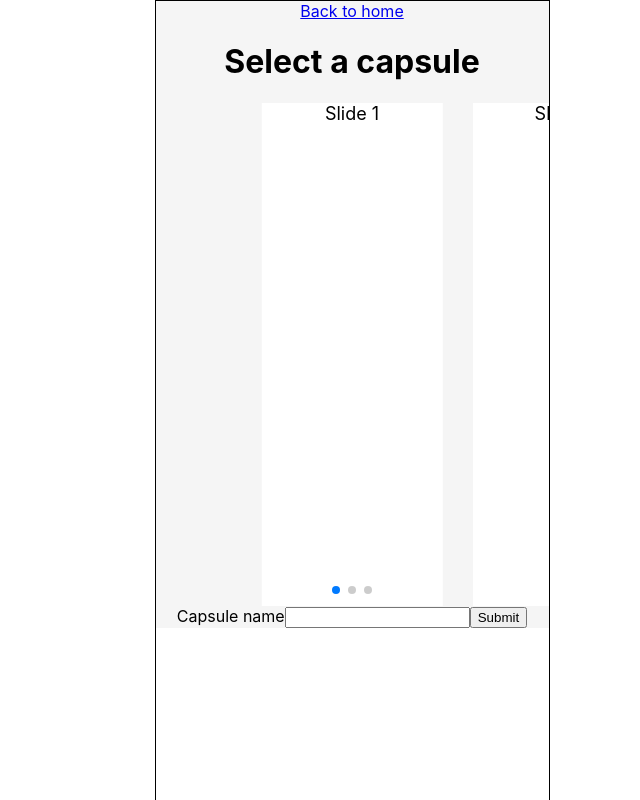
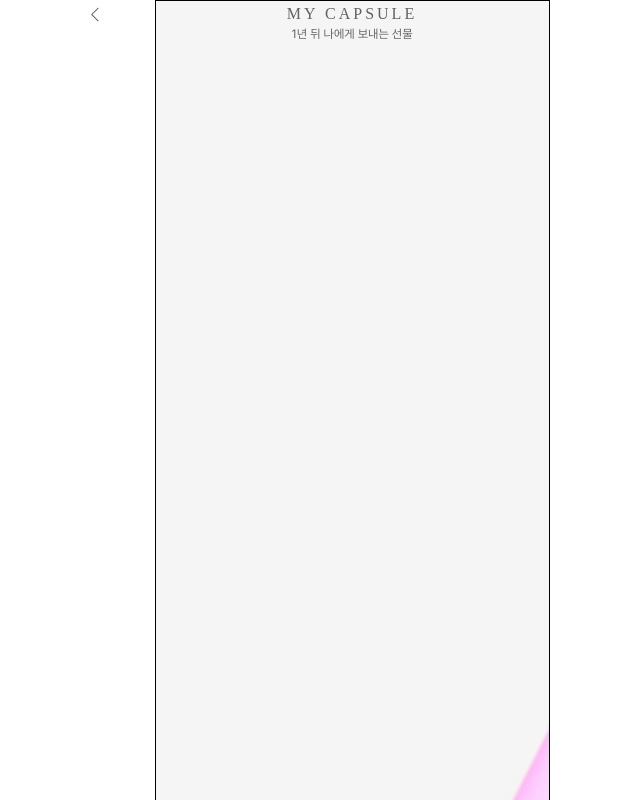
Before and after one commit to 2024-GDSCKU-TimeCapsule/Frontend, a React (Create React App) app in the folder timecapsule/: page /capsule in a window 1280 px wide. Shown: the top 800 px of the page, without its empty margins (288-928 px from the left). Built offline with nearby package versions, Linux system fonts and the light colour scheme.

Commit message:
edit capsule

```diff
--- a/timecapsule/src/pages/Capsule/SelectCapsule.css
+++ b/timecapsule/src/pages/Capsule/SelectCapsule.css
@@ -2,10 +2,10 @@
 	display: flex;
 	flex-direction: column;
 	align-items: center;
-	justify-content: center;
+	justify-content: space-between;
 	background-color: #f5f5f5;
 	width: 100%;
-	height: 78.41vh;
+	height: 100vh;
 }
 
 .select-capsule-content {
@@ -45,23 +45,64 @@
 
 .swiper {
 	width: 100%;
-	height: 100%;
+	height: auto;
+}
+
+.swiper-wrapper {
+	height: auto;
+	display: flex;
+	justify-content: center;
+	align-items: center;
+	margin-left: 8vw;
 }
 
 .swiper-slide {
-	text-align: center;
-	font-size: 18px;
-	background: #fff;
-
-	/* Center slide text vertically */
+	height: auto;
 	display: flex;
 	justify-content: center;
 	align-items: center;
+	text-align: center;
+	font-size: 18px;
+	background: none;
 }
 
 .swiper-slide img {
 	display: block;
-	width: 100%;
-	height: 100%;
+	width: 90vw;
+	height: auto;
 	object-fit: cover;
 }
+
+.swiper-title {
+	display: flex;
+	flex-direction: column;
+	align-items: center;
+	justify-content: center;
+	width: 90vw;
+	margin-bottom: 20px;
+	color: #000;
+	text-align: center;
+	font-family: Gugi;
+	font-size: 16px;
+	font-style: normal;
+	font-weight: 400;
+	line-height: 312.5%;
+	letter-spacing: 3px;
+}
+
+.swiper-subtitle {
+	display: flex;
+	flex-direction: column;
+	align-items: center;
+	justify-content: center;
+	width: 90vw;
+	color: #000;
+
+	text-align: center;
+	font-family: Pretendard;
+	font-size: 12px;
+	font-style: normal;
+	font-weight: 400;
+	line-height: normal;
+	opacity: 0.6;
+}
--- a/timecapsule/src/pages/Capsule/SelectCapsule.js
+++ b/timecapsule/src/pages/Capsule/SelectCapsule.js
@@ -3,11 +3,18 @@ import React, { useState } from "react";
 import { Link } from "react-router-dom";
 
 import { Swiper, SwiperSlide } from "swiper/react";
+import { EffectCoverflow, Pagination } from "swiper/modules";
 
 import "swiper/css";
+import "swiper/css/effect-coverflow";
 import "swiper/css/pagination";
 
-import { Pagination } from "swiper/modules";
+import Header from "../../components/Layout/Header/Header";
+import Footer from "../../components/Layout/Footer/Footer";
+
+import goal_capsule from "./images/goal_capsule.png";
+import memory_capsule from "./images/memory_capsule.png";
+import letter_capsule from "./images/letter_capsule.png";
 
 function SelectCapsule() {
 	const [capsule_name, setCapsuleName] = useState("");
@@ -23,21 +30,44 @@ function SelectCapsule() {
 
 	return (
 		<div className="select-capsule">
-			<Link to="/">Back to home</Link>
-			<h1>Select a capsule</h1>
+			<Header />
+			<div className="swiper-subtitle">1년 뒤 나에게 보내는 선물</div>
 			<Swiper
+				effect={"coverflow"}
+				grabCursor={true}
 				slidesPerView={2}
-				spaceBetween={30}
+				spaceBetween={0}
 				centeredSlides={true}
+				coverflowEffect={{
+					rotate: 0,
+					stretch: -20,
+					depth: 0,
+					modifier: 1,
+					slideShadows: false,
+				}}
 				pagination={{
 					clickable: true,
 				}}
-				modules={[Pagination]}
+				modules={[EffectCoverflow, Pagination]}
 				className="mySwiper"
 			>
-				<SwiperSlide>Slide 1</SwiperSlide>
-				<SwiperSlide>Slide 2</SwiperSlide>
-				<SwiperSlide>Slide 3</SwiperSlide>
+				{[memory_capsule, goal_capsule, letter_capsule].map(
+					(capsule, index) => (
+						<SwiperSlide key={index}>
+							<div className="swiper-title">
+								{
+									{
+										0: "MEMORY",
+										1: "GOAL",
+										2: "LETTER",
+									}[index]
+								}
+							</div>
+
+							<img src={capsule} alt="goal capsule" />
+						</SwiperSlide>
+					)
+				)}
 			</Swiper>
 			<form onSubmit={handleSubmit}>
 				<label htmlFor="capsule_name">Capsule name</label>
@@ -50,13 +80,15 @@ function SelectCapsule() {
 				/>
 				<button
 					type="submit"
+					className="make-capsule-button"
 					onClick={() => {
 						window.location.href = "/capsule/" + capsule_name;
 					}}
 				>
-					Submit
+					+ 타임캡슐 만들기
 				</button>
 			</form>
+			<Footer />
 		</div>
 	);
 }
```
